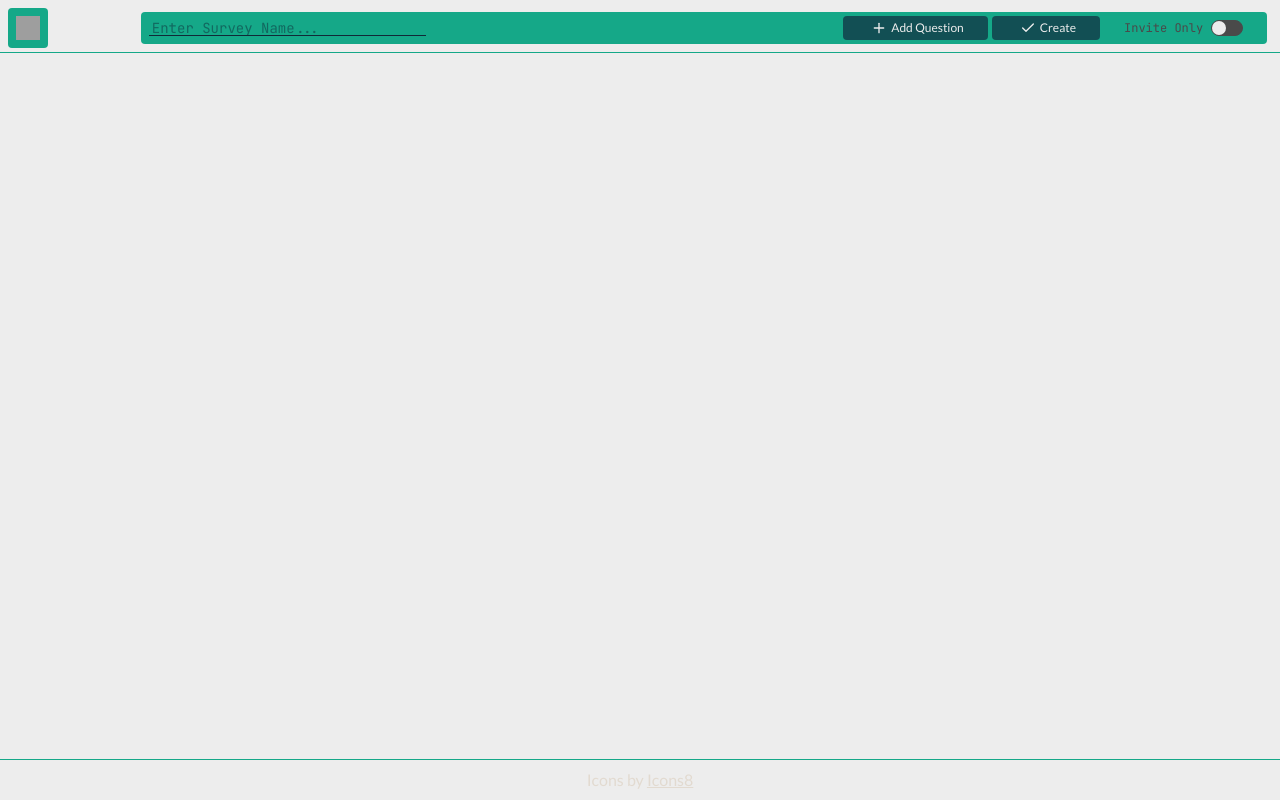
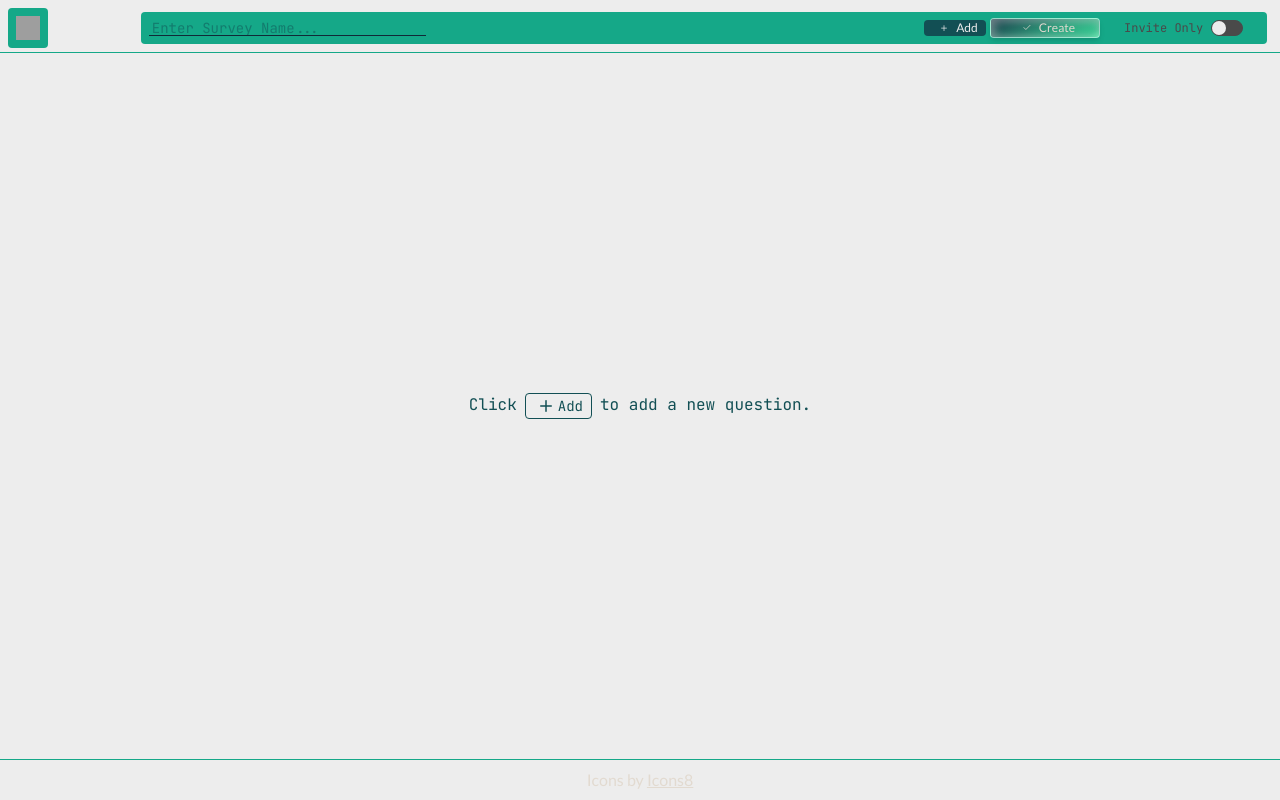
Before and after one commit to ranjotdharni/masquerade, a React (Vite) app in the folder react/: page /survey/create in a window 1280 px wide. Built offline with nearby package versions, Linux system fonts and the light colour scheme; grey boxes are pictures that could not be loaded.

Commit message:
survey create page dark theme color touch ups

```diff
--- a/react/src/components/CreateSurveyPage/CreateSurveyHeader.tsx
+++ b/react/src/components/CreateSurveyPage/CreateSurveyHeader.tsx
@@ -15,16 +15,16 @@ export default function CreateSurveyHeader({ name, changeName, addQuestion, setI
     return (
         <header className="w-[80vw] md:w-[88vw] h-[12vh] md:h-[4vh] left-[17vw] md:left-[11vw] top-[1.5vh] relative md:px-2 bg-primary flex flex-col md:flex-row justify-evenly md:justify-between items-center rounded">
             <div className="h-2/5 w-full md:w-1/4 md:h-full px-2 md:px-0 flex flex-row items-center">
-                <input value={name} onChange={e => { changeName(e.target.value) }} placeholder="Enter Survey Name..." className="w-full h-1/2 text-sm appInput" />
+                <input value={name} onChange={e => { changeName(e.target.value) }} placeholder="Enter Survey Name..." className="w-full h-1/2 text-sm appInput !text-text" />
             </div>
             <div className="h-3/5 md:h-3/4 w-full md:w-auto md:px-2 md:gap-2 flex flex-row items-center font-jbm text-xs text-inactive">
                 <div className="w-full md:w-auto px-2 h-full flex flex-col md:flex-row justify-between md:justify-start items-center space-x-2 md:space-x-6">
-                    <div className="w-full md:w-auto h-[3/5] md:h-full flex justify-evenly flex-row md:space-x-1">
-                        <button onClick={addQuestion} className="md:py-0 md:px-6 md:aspect-auto h-full w-[45%] md:w-auto flex flex-row justify-center items-center rounded bg-text text-xs text-background hover:cursor-pointer hover:text-primary dark:hover:text-secondary">
+                    <div className="w-full md:w-auto h-[3/5] md:h-4/5 flex justify-evenly items-center flex-row md:space-x-1">
+                        <button onClick={addQuestion} className="md:py-0 md:px-2 md:aspect-auto h-[85%] w-[45%] md:w-auto flex flex-row justify-center items-center rounded bg-text text-xs text-background hover:cursor-pointer hover:text-primary dark:hover:text-accent">
                             <Plus className="flex h-full aspect-square md:px-0 py-1" />
-                            <p className="flex font-lato">Add Question</p>
+                            <p className="flex font-lato">Add</p>
                         </button>
-                        <button onClick={submit} className="md:py-0 md:px-6 md:aspect-auto h-full w-[45%] md:w-auto flex flex-row justify-center items-center rounded bg-text text-xs text-background hover:cursor-pointer hover:text-primary dark:hover:text-secondary">
+                        <button onClick={submit} className="md:py-0 md:px-6 md:aspect-auto h-full w-[45%] md:w-auto flex flex-row justify-center items-center rounded gradientBackgroundButton border-background-light border-[1px] text-xs text-accent hover:scale-[101%] hover:cursor-pointer">
                             <Check className="flex h-full aspect-square md:px-0 py-1" />
                             <p className="flex font-lato">Create</p>
                         </button>
--- a/react/src/components/CreateSurveyPage/creator/QuestionCreator.tsx
+++ b/react/src/components/CreateSurveyPage/creator/QuestionCreator.tsx
@@ -90,7 +90,7 @@ export default function QuestionCreator({ slug, changeType, removeQuestion, addA
     }
 
     return (
-        <div style={{flexShrink: 0}} className="z-10 w-4/5 md:w-[30%] h-[90%] mb-6 rounded-lg shadow-xl border-2 border-primary dark:border-inactive bg-background dark:bg-primary flex flex-col items-center">
+        <article style={{flexShrink: 0}} className="z-10 w-4/5 md:w-[30%] h-[90%] mb-6 rounded-lg shadow-xl border-2 border-primary dark:border-inactive bg-background dark:bg-primary flex flex-col items-center">
             <header className="w-full h-[10%] px-4 space-x-4 bg-primary dark:bg-inactive flex flex-row justify-end items-center">
                 <span className="flex-1 font-jbm text-text dark:text-primary">
                     <p>{contentItemNames.get(slug.type)}</p>
@@ -139,6 +139,6 @@ export default function QuestionCreator({ slug, changeType, removeQuestion, addA
                     <p>Add Answer</p>
                 </button>
             </footer>
-        </div>
+        </article>
     )
 }
--- a/react/src/components/HomePage/HeaderSection.tsx
+++ b/react/src/components/HomePage/HeaderSection.tsx
@@ -5,9 +5,9 @@ import { Link } from "react-router-dom"
 export default function HeaderSection() {
     return (
         <div className="w-full h-full md:px-1 flex flex-row justify-end items-center">
-            <Link to={`/${PAGE_SURVEY_CREATE}`} className="font-roboto flex flex-row space-x-1 py-1 px-4 rounded bg-text text-background dark:hover:text-secondary hover:cursor-pointer hover:shadow-md active:shadow-none transition-all">
-                <Plus />
-                <p>Create Survey</p>
+            <Link to={`/${PAGE_SURVEY_CREATE}`} className="font-roboto flex flex-row items-center py-1.5 px-12 rounded gradientBackgroundButton border-background-light border-[1px] text-accent hover:cursor-pointer hover:shadow-md hover:scale-[101%] active:shadow-none transition-all">
+                <Plus className="p-0.5" />
+                <p>Create</p>
             </Link>
         </div>
     )
--- a/react/src/components/context/provider/UIProvider.tsx
+++ b/react/src/components/context/provider/UIProvider.tsx
@@ -70,14 +70,14 @@ function Confirm({ message, callback, loaderText, reset } : ConfirmProps & { res
             {
                 loader ?
                 <FullScreenLoader loaderText={loaderText} /> :
-                <div className="relative w-[90%] h-[50%] md:w-1/4 md:aspect-video md:h-auto p-2 flex flex-col justify-start items-center rounded-lg border bg-background border-primary popIn">
+                <div className="relative w-[90%] h-[50%] md:w-1/4 md:aspect-video md:h-auto p-2 flex flex-col justify-start items-center rounded-lg border bg-background border-primary dark:border-inactive popIn">
                     <h3 className="w-full px-2 border-b border-primary text-xl text-error font-jbm-bold">Are You Sure?</h3>
                     <span className="w-full p-2 flex-1 text-text font-jbm text-sm">
                         <p>{message}</p>
                     </span>
                     <div className="w-full h-auto flex flex-row justify-end space-x-2">
-                        <button onClick={onCancel} className="appButton bg-error! text-background!">Cancel</button>
-                        <button onClick={onConfirm} className="appButton bg-primary! dark:bg-inactive! text-background!">Confirm</button>
+                        <button onClick={onCancel} className="appButton bg-error! text-background! dark:text-accent!">Cancel</button>
+                        <button onClick={onConfirm} className="appButton bg-primary! dark:bg-inactive! text-background! dark:text-accent!">Confirm</button>
                     </div>
                 </div>
             }
--- a/react/src/pages/CreateSurveyPage.tsx
+++ b/react/src/pages/CreateSurveyPage.tsx
@@ -10,6 +10,7 @@ import { authenticatedRequest } from "../lib/utility/internal"
 import { UIContext } from "../components/context/UIContext"
 import { useNavigate } from "react-router-dom"
 import { AuthContext } from "../components/context/AuthContext"
+import { Plus } from "lucide-react"
 
 function newSingleChoiceQuestion(): ChoiceQuestionType {
     return {
@@ -242,13 +243,17 @@ export default function CreateSurveyPage() {
         <AppContent>
             <CreateSurveyHeader name={name} changeName={changeName} addQuestion={addQuestion} setInviteOnly={setInviteOnly} submit={createSurvey} />
 
-            <div className="w-full relative h-[88.5vh] md:h-[88.5vh] top-[2.5vh] py-6 flex flex-col items-center overflow-y-scroll border-t border-b border-primary">
+            <section style={{justifyContent: questions.length === 0 ? "center" : undefined}} className="w-full relative h-[88.5vh] top-[2.5vh] py-6 flex flex-col items-center overflow-y-scroll border-t border-b border-primary">
                 {
+                    questions.length === 0 ?
+                    <p className="flex flex-row font-jbm text-text">
+                        Click <span className="border border-text rounded flex flex-row items-center px-2 mx-2 text-sm"><Plus className="scale-75" /> Add</span> to add a new question.
+                    </p> :
                     questions.map(item => {
                         return <QuestionCreator key={item.id} slug={item} changeType={changeType} editQuestion={editQuestion} removeQuestion={removeQuestion} addAnswer={addAnswer} removeAnswer={removeAnswer} setOptional={setAnswerOptional} />
                     })
                 }
-            </div>
+            </section>
         </AppContent>
     )
 }
```
